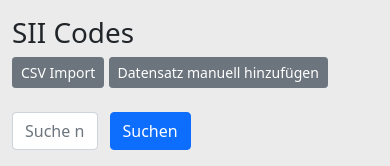
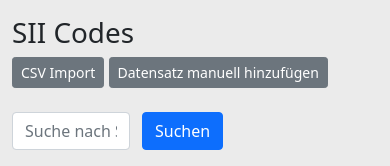
Before and after one commit to pyphil/WLANCodesWebApp, a Django app: page /students/ in a window 390 px wide. Shown: the part 96-262 px from the top of that part. Run offline with Django 4.2, Linux system fonts and the light colour scheme; the visitor is signed in with stand-in values (Sample User, id 1); data that the repository does not hold is empty; the page is wider than the window, and the part outside it is not shown.

Commit message:
- search for codes - import correction duplicates, - don't interpret code as phone number

```diff
--- a/WLANCodesWebApp/templates/base.html
+++ b/WLANCodesWebApp/templates/base.html
@@ -10,6 +10,7 @@
         background-color: #ebebeb;
       }
     </style>
+    <meta name="format-detection" content="telephone=no">
 </head>
 
 <nav class="navbar navbar-expand-lg navbar-light bg-light mb-3">
--- a/WLANCodesWebApp/templates/students.html
+++ b/WLANCodesWebApp/templates/students.html
@@ -6,8 +6,8 @@
 <td><a href="{% url 'new_student' %}" class="btn btn-secondary btn-sm">Datensatz manuell hinzufügen</a></td>
 <form>
   <div class="row mt-2 mb-2 mt-4">
-    <div class="col-3 pe-0">
-      <input class="form-control" placeholder="Suche nach Schülernamen" name="search">
+    <div class="col-4 pe-0">
+      <input class="form-control" placeholder="Suche nach Schülernamen oder Codes" name="search">
     </div>
     <div class="col-auto">
       <button type="submit" class="btn btn-primary">Suchen</button>
--- a/WLANCodesWebApp/views.py
+++ b/WLANCodesWebApp/views.py
@@ -71,7 +71,8 @@ def students(request):
             print(searchterm)
             students = (
                 Student.objects.filter(name__icontains=searchterm) |
-                Student.objects.filter(firstname__icontains=searchterm)
+                Student.objects.filter(firstname__icontains=searchterm) |
+                Student.objects.filter(code__icontains=searchterm)
             )
             return render(request, 'students.html', {'students': students})
         elif request.GET.get('sort') == 'date':
@@ -142,16 +143,16 @@ def student_import(request):
         for line in text.split('\n'):
             item = line.split(';')
             try:
-                if Student.objects.filter(email=item[3].strip()):
-                    pass
+                Student.objects.filter(email=item[3].strip())
             except IndexError:
                 pass
             else:
-                # import
-                Student.objects.create(
-                    name=item[0].strip(),
-                    firstname=item[1].strip(),
-                    group=item[2].strip(),
-                    email=item[3].strip(),
-                )
+                if not Student.objects.filter(email=item[3].strip()):
+                    # import
+                    Student.objects.create(
+                        name=item[0].strip(),
+                        firstname=item[1].strip(),
+                        group=item[2].strip(),
+                        email=item[3].strip(),
+                    )
         return redirect('students')
```
